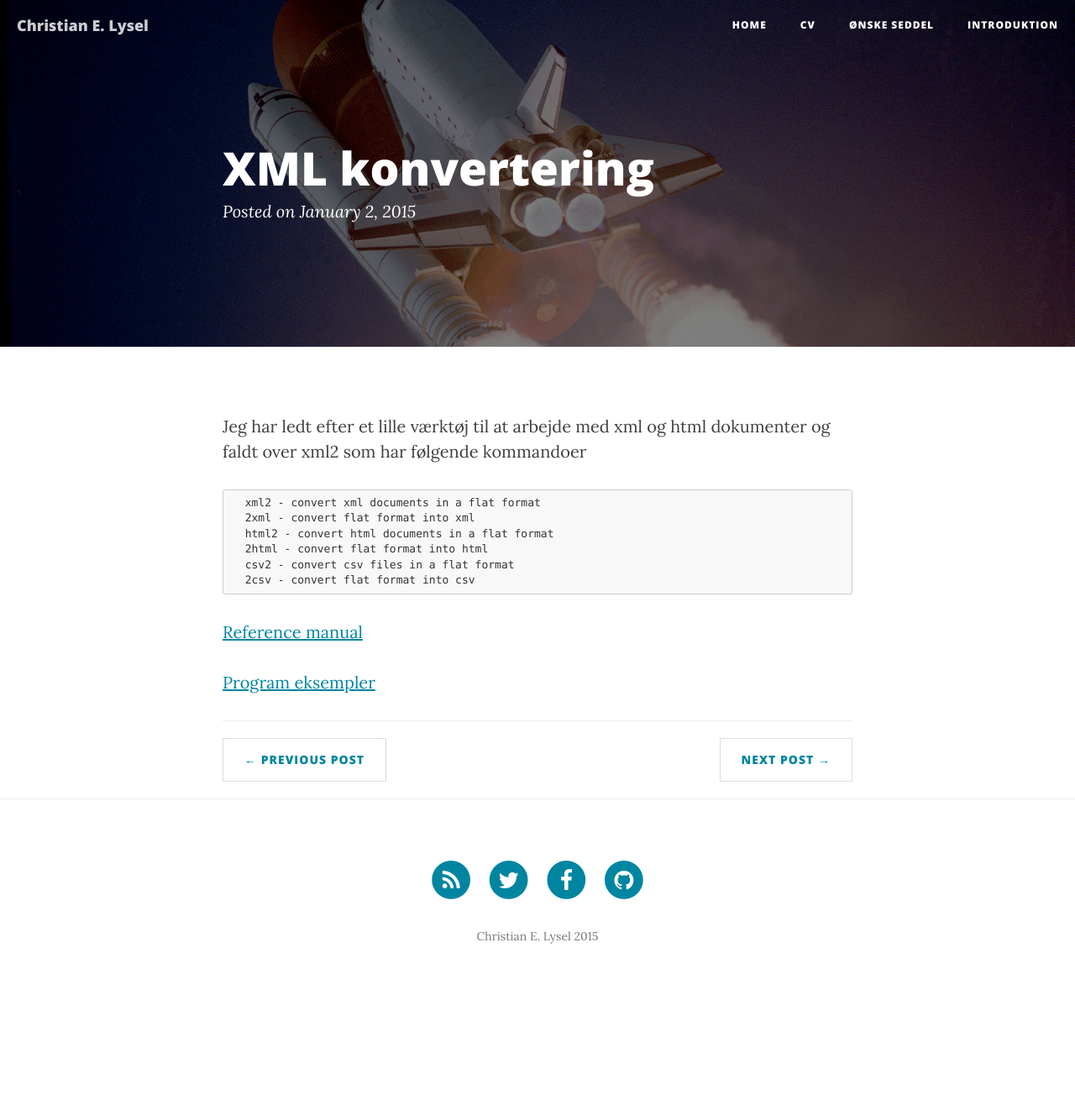
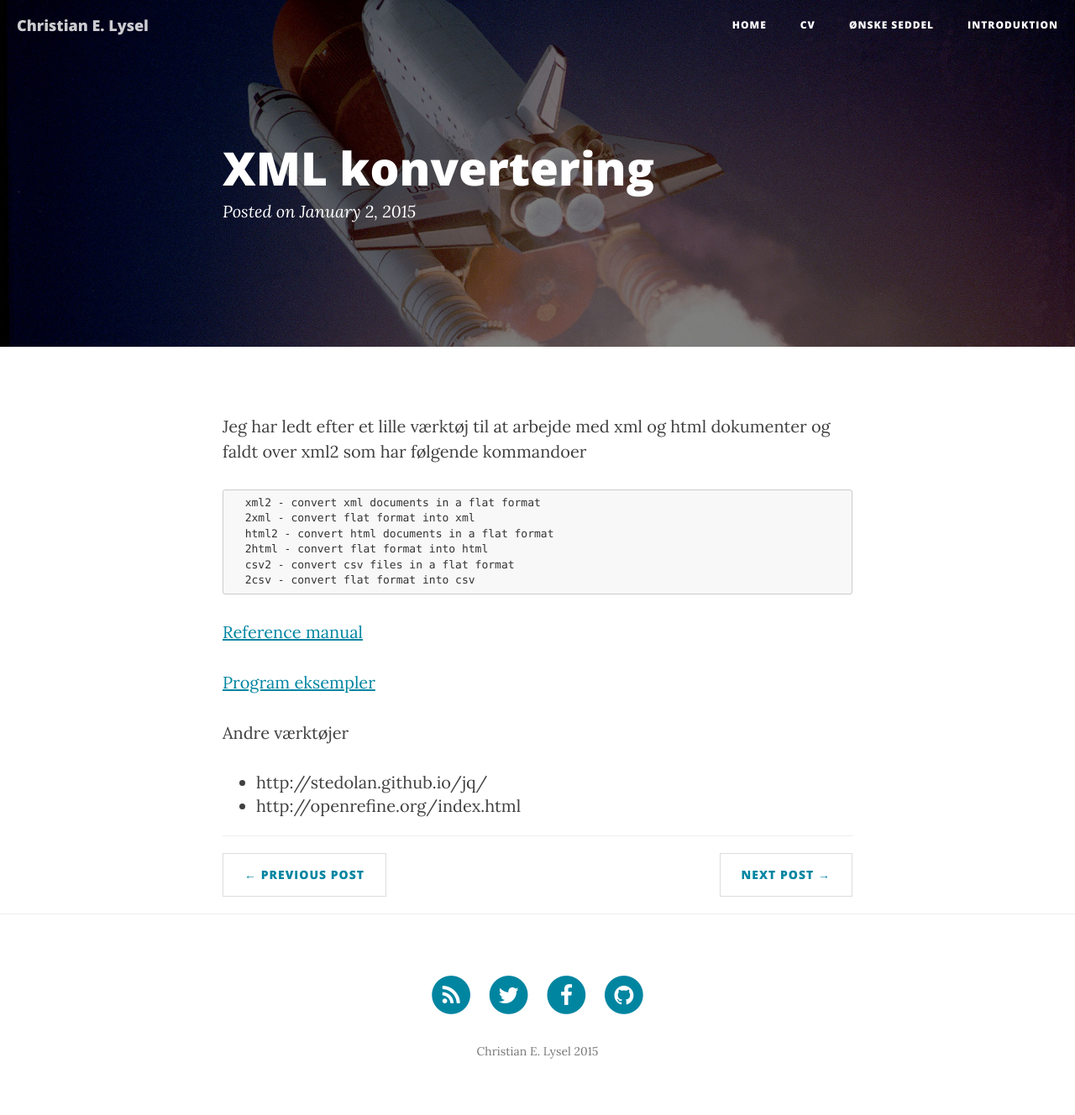
Before and after one commit to clysel/christian.lysel.net, a Jekyll site: the page built from _posts/2015-01-02-xml-konvertering.markdown, in a window 1280 px wide. Shown: the whole page at 84% size. Built offline with Jekyll 4.4.1, drawn with Linux system fonts in a browser that asks for light colours; nearby versions of some CDN libraries; before the commit the page ends 1191 px from its top, so only the background shows below that.

Commit message:
Update 2015-01-02-xml-konvertering.markdown

```diff
--- a/_posts/2015-01-02-xml-konvertering.markdown
+++ b/_posts/2015-01-02-xml-konvertering.markdown
@@ -15,3 +15,8 @@ Jeg har ledt efter et lille værktøj til at arbejde med xml og html dokumenter
 [Reference manual](http://dan.egnor.name/xml2/ref)
 
 [Program eksempler](http://dan.egnor.name/xml2/examples)
+
+Andre værktøjer
+
+ * http://stedolan.github.io/jq/
+ * http://openrefine.org/index.html
```
